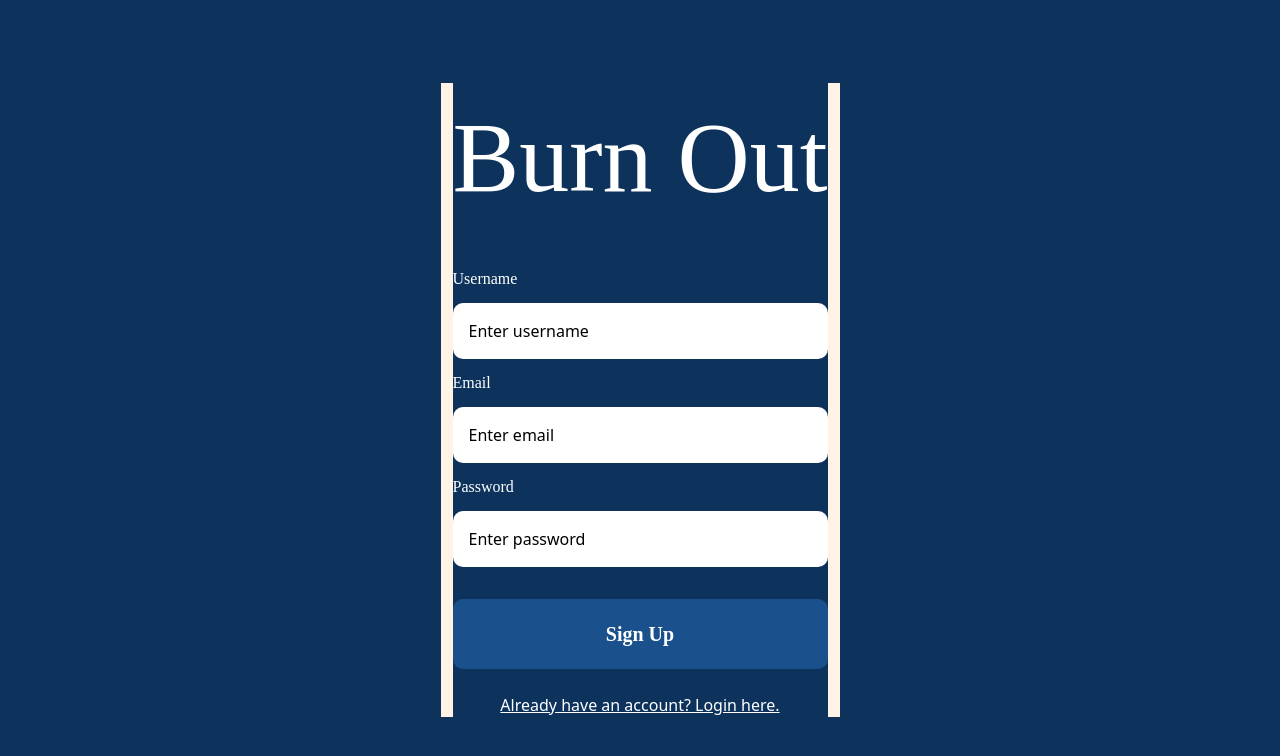
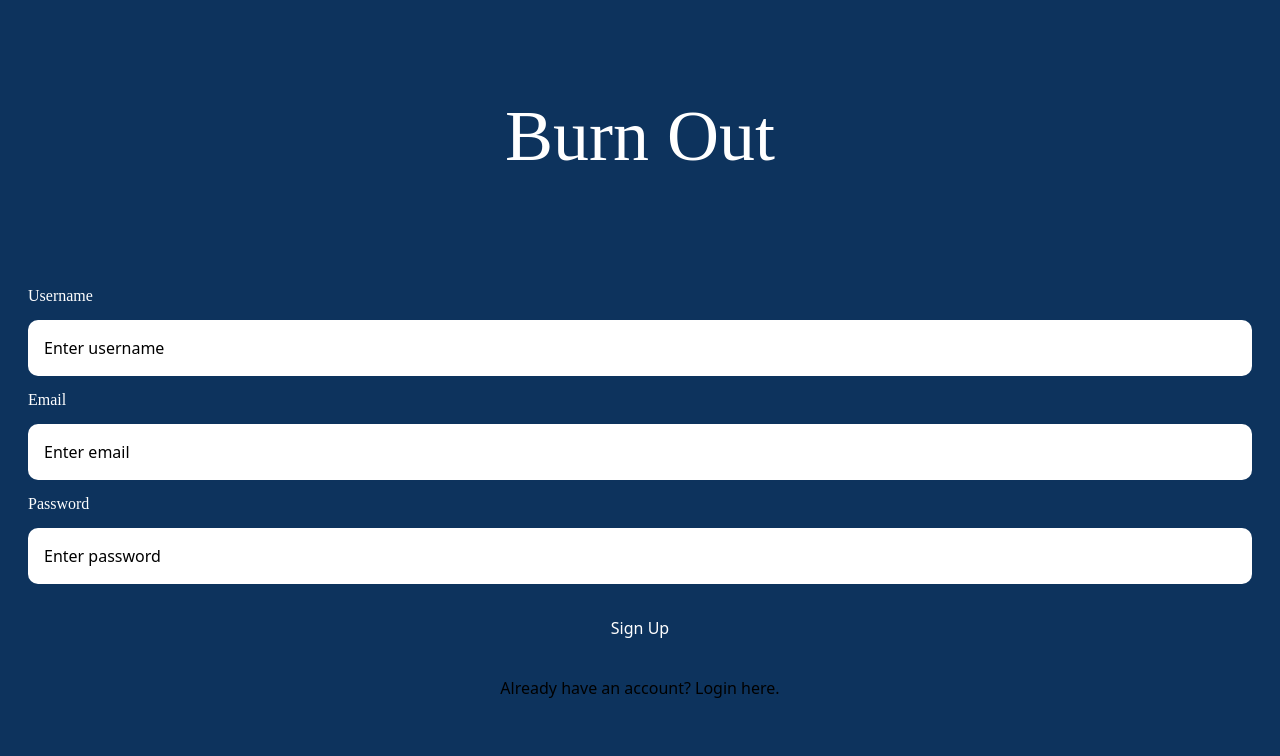
Before and after one commit to MinjiKong/BurnOut, a React (Create React App) app: page /signup in a window 1280 px wide. Shown: the top 756 px of the page. Built offline with nearby package versions, Linux system fonts and the light colour scheme; a web font is replaced by a local one.

Commit message:
Fixed the profile/landing page when logged in

```diff
--- a/src/components/LoginView.jsx
+++ b/src/components/LoginView.jsx
@@ -40,11 +40,26 @@ function LoginView(props) {
   // )
 
   return (
-    <div className="flex flex-col bg-dark-navy">
-      <div className="flex flex-col bg-dark-navy">
-      <header className="title">Burn Out</header>
+    <div className="h-screen justify-center flex flex-col bg-dark-navy">
+      <div className="flex flex-col bg-dark-navy m-5">
+      {/* <header className="title ">Burn Out</header> */}
+      <div className="font-saira mb-24 text-white text-7xl text-center">Burn Out</div>
+
       {/* <header className="google-header"> */}
-        <GoogleButton
+      {/* </header> */}
+
+        <form className="flex flex-col bg-dark-navy" onSubmit={handleSubmit}>
+          <label htmlfor="email">Email </label>
+          <input value={email} onChange={(e) => setEmail(e.target.value)} type="email" placeholder="Enter email" name="email"></input>
+          <label htmlfor="password">Password </label>
+          <input value={password} onChange={(e) => setPassword(e.target.value)} type="password" placeholder="Enter password"name="password"></input>
+          <br></br>
+          <button className="login-button text-white text-15 font-bold border-none bg-1A508B py-20 px-20 rounded-10 cursor-pointer" type="submit">Log In</button>
+      </form>
+      <br></br>
+      <hr></hr>
+      <GoogleButton
+      className='mx-auto my-4'
           onClick={() => {
             DataInterface.authenticateWithGoogle().then((user) => {
               console.log("logged in")
@@ -54,19 +69,6 @@ function LoginView(props) {
             });
           }}
         />
-      {/* </header> */}
-      <br></br>
-      <h1>----------------------------OR----------------------------</h1>
-      <br></br>
-        <form className="flex flex-col bg-dark-navy" onSubmit={handleSubmit}>
-          <label htmlfor="email">Email </label>
-          <input value={email} onChange={(e) => setEmail(e.target.value)} type="email" placeholder="Enter email" name="email"></input>
-          <label htmlfor="password">Password </label>
-          <input value={password} onChange={(e) => setPassword(e.target.value)} type="password" placeholder="Enter password"name="password"></input>
-          <br></br>
-          <button className="login-button" type="submit">Log In</button>
-      </form>
-      <br></br>
       <button className="link-btn" onClick={() => navigate("/signup")}>Don't have an account? Register here.</button>
       </div>
     </div>
--- a/src/components/SignUpView.jsx
+++ b/src/components/SignUpView.jsx
@@ -16,9 +16,11 @@ function SignUpView(props){
       }
 
     return(
-      <div className="flex flex-col bg-dark-navy m-3">
-        <header className="title">Burn Out</header>
-        <form className="flex flex-col bg-dark-navy" onSubmit={handleSubmit}>
+      <div className="h-screen flex justify-center flex-col bg-dark-navy p-4">
+        {/* <header className="title">Burn Out</header> */}
+        <div className="font-saira mb-24 text-white text-7xl text-center">Burn Out</div>
+
+        <form className="flex flex-col p-3 bg-dark-navy" onSubmit={handleSubmit}>
             <label>Username</label>
             <input value={name} onChange={(e) => setName(e.target.value)} name="name" id="name" placeholder='Enter username'></input>
             <label htmlfor="email">Email </label>
@@ -26,10 +28,10 @@ function SignUpView(props){
             <label htmlfor="password">Password </label>
             <input value={password} onChange={(e) => setPassword(e.target.value)} type="password" placeholder="Enter password"name="password"></input>
             <br></br>
-            <button className="signup-button" type="submit">Sign Up</button>
+            <button className="text-white" type="submit">Sign Up</button>
         </form>
         <br></br>
-        <button className="link-btn" onClick={() => navigate("/login")}>Already have an account? Login here.</button>
+        <button className="link-btn " onClick={() => navigate("/login")}>Already have an account? Login here.</button>
       </div>
     )
 }
--- a/src/login-signup.css
+++ b/src/login-signup.css
@@ -1,13 +1,13 @@
 @import url('https://fonts.googleapis.com/css2?family=Saira+Stencil+One&display=swap');
 @import url('https://fonts.googleapis.com/css2?family=Salsa&display=swap');
 
-body {
+/* body {
     background-color: #0D335D;
     display: flex;
     min-height: 100vh;
     align-items: center;
     justify-content: center;
-}
+} */
 
 .auth-form-container, .login-form, .signup-form{
     display: flex;
@@ -53,11 +53,11 @@ input{
     border-radius: 10px;
 }
 
-.link-btn{
+/* .link-btn{
     background: none;
     color: white;
     text-decoration:underline;
-}
+} */
 
 .title{
     font-size: 100px;
```
